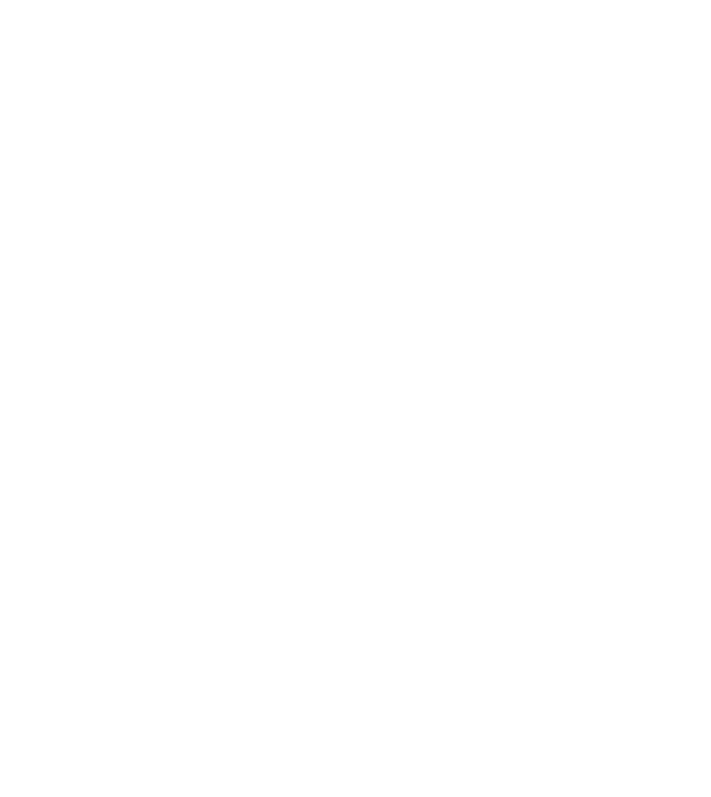
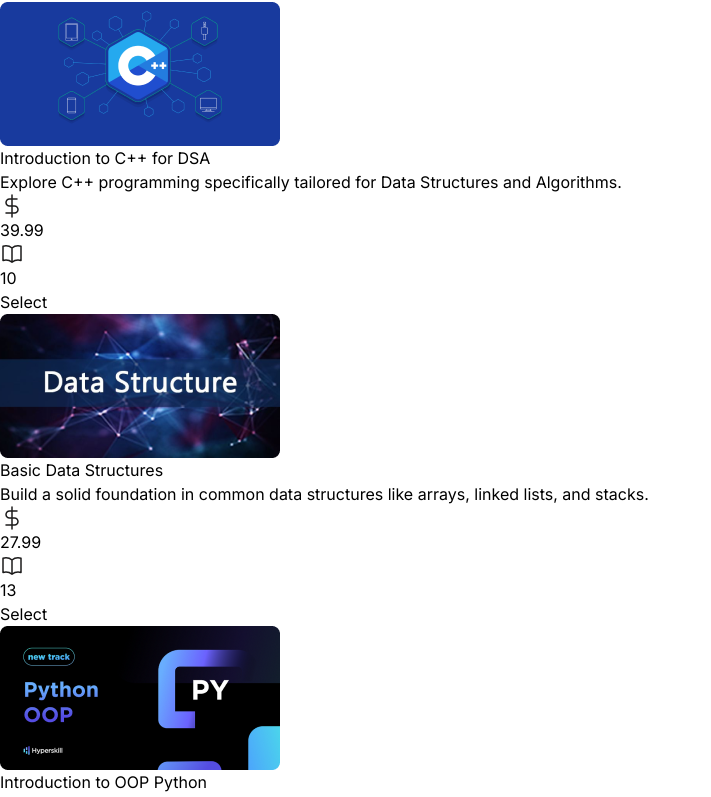
Before and after one commit to mehediy/course-registration, a React (Vite) app: page / in a window 1280 px wide. Shown: the part 646-1443 px from the top of the page, without its empty margins (0-711 px from the left). Before the commit the page ends 800 px from the top, so only its background shows below. Built offline with nearby package versions, Linux system fonts and the light colour scheme.

Commit message:
display cards

```diff
--- a/data.json
+++ b/data.json
@@ -33,8 +33,8 @@
     },
     {
       "id": 5,
-      "title": "./src/assets/images/5.png",
-      "cover": "oop_python.jpg",
+      "title": "Introduction to OOP Python",
+      "cover": "./src/assets/images/5.png",
       "description": "Dive into Object-Oriented Programming with Python. Ideal for aspiring developers.",
       "price": 29.99,
       "credit": 6
--- a/src/App.jsx
+++ b/src/App.jsx
@@ -1,9 +1,11 @@
 import "./App.css";
+import Cards from "./components/Cards/Cards";
 
 function App() {
   return (
     <>
       <h1>Course Registration</h1>
+      <Cards />
     </>
   );
 }
--- /dev/null
+++ b/src/components/Cards/Card.jsx
@@ -0,0 +1,25 @@
+import React from "react";
+import dollar from "../../assets/dollar.svg";
+import book from "../../assets/book.svg";
+
+const Card = ({ course }) => {
+  const { id, cover, title, description, price, credit } = course;
+  return (
+    <div>
+      <img src={cover} alt={course.title} />
+      <h2>{title}</h2>
+      <p>{description}</p>
+      <div>
+        <span>
+          <img src={dollar} /> {price}
+        </span>
+        <span>
+          <img src={book} /> {credit}
+        </span>
+      </div>
+      <button>Select</button>
+    </div>
+  );
+};
+
+export default Card;
--- /dev/null
+++ b/src/components/Cards/Cards.jsx
@@ -0,0 +1,20 @@
+import React, { useEffect, useState } from "react";
+import Card from "./Card";
+
+const Cards = () => {
+  const [courses, setCourses] = useState([]);
+  useEffect(() => {
+    fetch("data.json")
+      .then((res) => res.json())
+      .then((data) => setCourses(data));
+  }, []);
+  return (
+    <>
+      {courses.map((course) => (
+        <Card course={course} />
+      ))}
+    </>
+  );
+};
+
+export default Cards;
```
Also changed, not shown: src/assets/book.svg (added), src/assets/dollar.svg (added).
